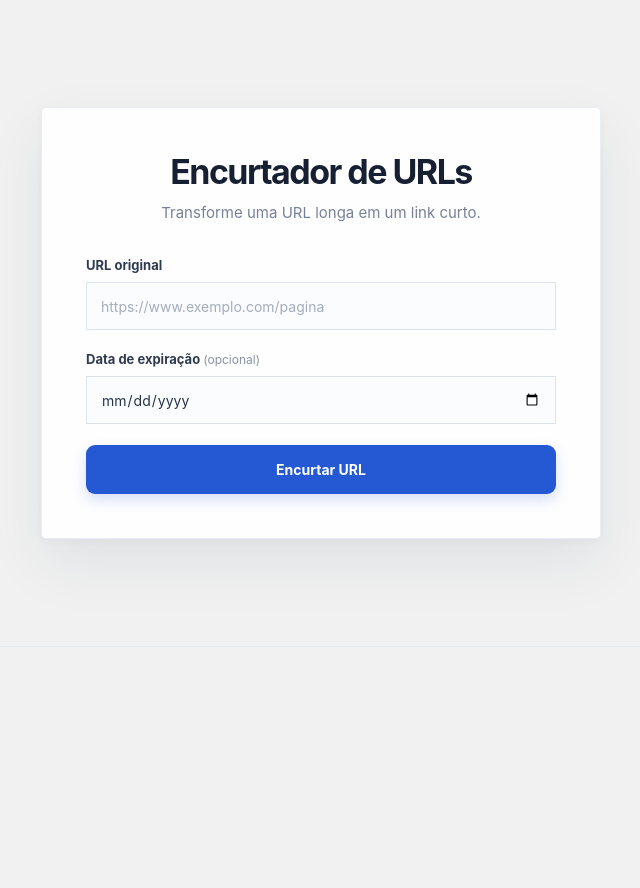
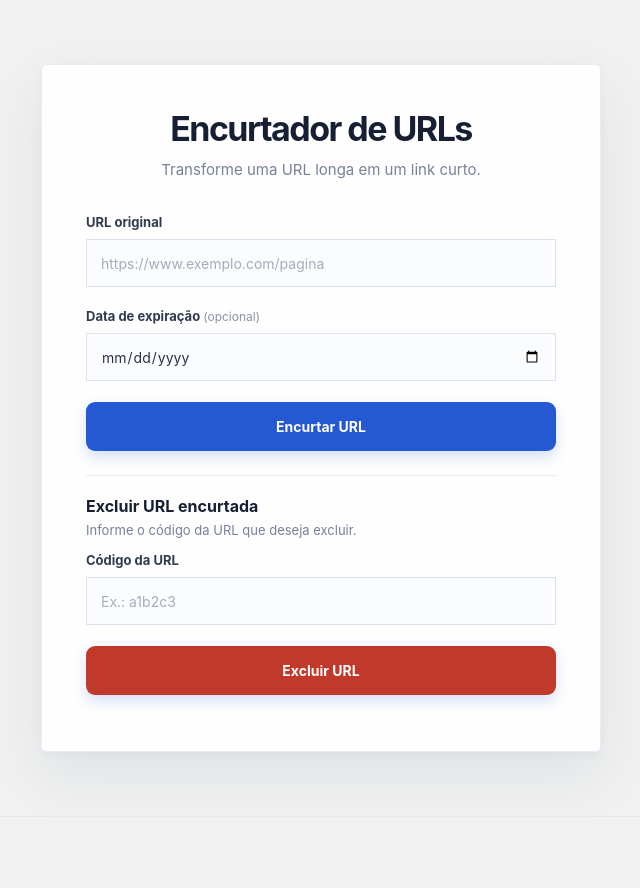
Before and after one commit to Denner-Oliveira/encurtador_url, a Django app: page / in a window 1280 px wide. Shown: the part 82-970 px from the top of the page, without its empty margins (319-959 px from the left). Before the commit the page ends 629 px from the top, so only its background shows below. Run offline with Django 5.2, Linux system fonts and the light colour scheme.

Commit message:
feat(Exclusão de url pelo html)
Inserida a opção de excluir a url por um campo no arquivo index.html

```diff
--- a/encurtador_url/encurtador/static/encurtador/js/index.js
+++ b/encurtador_url/encurtador/static/encurtador/js/index.js
@@ -15,27 +15,22 @@ let inputExpirar = document.getElementById("dt_expiracao");
 
 inputExpirar.min = `${ano}-${mes}-${dia}`;
 inputExpirar.max = `${ano_max}-${mes_max}-${dia_max}`
-    /*
-     * Obtém o valor do cookie CSRF criado pelo Django.
-     */
+
+
 function getCookie(name) {
 
     let cookieValue = null;
 
     if (document.cookie && document.cookie !== "") {
-
         const cookies = document.cookie.split(";");
 
         for (let cookie of cookies) {
-
             cookie = cookie.trim();
 
             if (cookie.startsWith(name + "=")) {
-
                 cookieValue = decodeURIComponent(
                     cookie.substring(name.length + 1)
                 );
-
                 break;
             }
         }
@@ -45,214 +40,103 @@ let inputExpirar = document.getElementById("dt_expiracao");
 }
 
 
-    /*
-     * Elementos da página
-     */
-    const form =
-        document.getElementById("formEncurtador");
+const form = document.getElementById("formEncurtador");
 
-    const inputUrl =
-        document.getElementById("url");
+const inputUrl = document.getElementById("url");
 
-    const inputExpiracao =
-        document.getElementById("dt_expiracao");
+const inputExpiracao = document.getElementById("dt_expiracao");
 
-    const resultado =
-        document.getElementById("resultado");
+const resultado = document.getElementById("resultado");
 
-    const erro =
-        document.getElementById("erro");
+const erro = document.getElementById("erro");
 
-    const carregando =
-        document.getElementById("carregando");
+const carregando = document.getElementById("carregando");
 
-    const btnEncurtar =
-        document.getElementById("btnEncurtar");
+const btnEncurtar = document.getElementById("btnEncurtar");
 
-    const urlEncurtada =
-        document.getElementById("urlEncurtada");
+const urlEncurtada = document.getElementById("urlEncurtada");
 
-    const btnCopiar =
-        document.getElementById("btnCopiar");
+const btnCopiar = document.getElementById("btnCopiar");
 
 
-    /*
-     * Envio do formulário
-     */
-    form.addEventListener(
-        "submit",
+form.addEventListener("submit",
     async function(event) {
-
         event.preventDefault();
 
-
-            /*
-             * Limpa resultados anteriores
-             */
         resultado.style.display = "none";
-
         erro.style.display = "none";
 
-
-            /*
-             * Obtém os dados do formulário
-             */
         const url =
             inputUrl.value.trim();
 
         const dtExpiracao =
             inputExpiracao.value;
 
-
-            /*
-             * Validação básica
-             */
         if (!url) {
-
-                mostrarErro(
-                    "Informe uma URL."
-                );
-
+            mostrarErro("Informe uma URL.");
             return;
         }
 
+        const dados = {url: url};
 
-            /*
-             * Monta o JSON enviado para o Django
-             */
-            const dados = {
-                url: url
-            };
-
-
-            /*
-             * A data só é enviada se tiver sido informada.
-             */
         if (dtExpiracao) {
-
-                dados.dt_expiracao =
-                    dtExpiracao;
+            dados.dt_expiracao =dtExpiracao;
         }
 
+        const csrftoken = getCookie("csrftoken");
 
-            /*
-             * Obtém o token CSRF.
-             */
-            const csrftoken =
-                getCookie("csrftoken");
-
-
-            /*
-             * Estado de carregamento
-             */
         btnEncurtar.disabled = true;
-
         carregando.style.display = "block";
-
 
         try {
 
-                /*
-                 * Requisição para a URL correta
-                 *
-                 * Django:
-                 * path(
-                 *     'encurta_url',
-                 *     views.encurta_url
-                 * )
-                 */
             const response =
-                    await fetch(
-                        "/api/v1/encurta_url",
+                await fetch("/api/v1/encurta_url",
                     {
                         method: "POST",
 
                         headers: {
-                                "Content-Type":
-                                    "application/json",
-
-                                "X-CSRFToken":
-                                    csrftoken
+                            "Content-Type":"application/json",
+                            "X-CSRFToken":csrftoken
                         },
 
-                            body:
-                                JSON.stringify(dados)
+                        body: JSON.stringify(dados)
                     }
                 );
 
-
-                /*
-                 * Tenta interpretar a resposta como JSON.
-                 */
             const data =
                 await response.json();
 
-
-                /*
-                 * Verifica erro HTTP.
-                 */
             if (!response.ok) {
-
-                    throw new Error(
-                        data.detail ||
-                        data.error ||
-                        "Não foi possível encurtar a URL."
-                    );
+                throw new Error(data.detail || data.error || "Não foi possível encurtar a URL.");
             }
 
-
-                /*
-                 * Verifica se o Django retornou
-                 * a URL encurtada.
-                 */
             if (!data.url) {
 
-                    throw new Error(
-                        "A API não retornou a URL encurtada."
-                    );
+                throw new Error("A API não retornou a URL encurtada.");
             }
 
+            urlEncurtada.value =data.url;
 
-                /*
-                 * Mostra o resultado.
-                 */
-                urlEncurtada.value =
-                    data.url;
-
-                resultado.style.display =
-                    "block";
+            resultado.style.display ="block";
 
 
         } catch (error) {
 
-                console.error(
-                    "Erro ao encurtar URL:",
-                    error
-                );
+            console.error( "Erro ao encurtar URL:",error);
 
-                mostrarErro(
-                    error.message ||
-                    "Erro ao comunicar com o servidor."
-                );
-
+            mostrarErro(error.message ||"Erro ao comunicar com o servidor.");
 
         } finally {
 
-                btnEncurtar.disabled =
-                    false;
+            btnEncurtar.disabled =false;
 
-                carregando.style.display =
-                    "none";
+            carregando.style.display ="none";
         }
     }
 );
 
-
-    /*
-     * Copiar URL encurtada
-     */
-    btnCopiar.addEventListener(
-        "click",
+btnCopiar.addEventListener("click",
     async function() {
 
         try {
@@ -261,62 +145,77 @@ let inputExpirar = document.getElementById("dt_expiracao");
                 urlEncurtada.value
             );
 
+            const textoOriginal = btnCopiar.textContent;
 
-                const textoOriginal =
-                    btnCopiar.textContent;
+            btnCopiar.textContent = "Copiado!";
 
-
-                btnCopiar.textContent =
-                    "Copiado!";
-
-
-                setTimeout(
-                    function() {
-
-                        btnCopiar.textContent =
-                            textoOriginal;
-
-                    },
-                    1500
-                );
+            setTimeout(function() {
+                btnCopiar.textContent = textoOriginal;
+            },1500);
 
 
         } catch (error) {
-
-                /*
-                 * Fallback para navegadores
-                 * que não suportam Clipboard API.
-                 */
             urlEncurtada.select();
 
             document.execCommand("copy");
 
-                btnCopiar.textContent =
-                    "Copiado!";
+            btnCopiar.textContent ="Copiado!";
 
-
-                setTimeout(
-                    function() {
-
-                        btnCopiar.textContent =
-                            "Copiar";
-
-                    },
-                    1500
-                );
+            setTimeout(function() {
+                btnCopiar.textContent ="Copiar";
+            },1500);
         }
     }
 );
 
-
-    /*
-     * Exibe mensagens de erro.
-     */
 function mostrarErro(mensagem) {
 
-        erro.textContent =
-            mensagem;
+    erro.textContent = mensagem;
 
-        erro.style.display =
-            "block";
+    erro.style.display = "block";
 }
+
+(() => {
+    const form = document.getElementById("formDeletaUrl");
+    const inputCodigo = document.getElementById("codigoUrl");
+    const botao = document.getElementById("btnDeletarUrl");
+    const status = document.getElementById("statusDeletaUrl");
+
+    form.addEventListener("submit", async (event) => {
+        event.preventDefault();
+
+        const codigo = inputCodigo.value.trim();
+
+        if (!codigo) {
+            status.textContent = "Informe o código da URL.";
+            status.style.color = "#c0392b";
+            return;
+        }
+
+        if (!window.confirm(`Deseja excluir a URL com o código "${codigo}"?`)) {
+            return;
+        }
+
+        botao.disabled = true;
+        status.textContent = "";
+
+        try {
+            const response = await fetch(`/api/v1/deleta_url/${encodeURIComponent(codigo)}`,{ method: "DELETE" });
+
+            const data = await response.json();
+
+            if (!response.ok) {
+                throw new Error(data.detail || data.error || "Não foi possível excluir a URL.");
+            }
+
+            status.textContent = data.detail || "URL excluída com sucesso.";
+            status.style.color = "#17633d";
+            inputCodigo.value = "";
+        } catch (error) {
+            status.textContent = error instanceof Error ? error.message : "Erro ao comunicar com o servidor.";
+            status.style.color = "#c0392b";
+        } finally {
+            botao.disabled = false;
+        }
+    });
+})();
--- a/encurtador_url/encurtador/templates/encurtador/index.html
+++ b/encurtador_url/encurtador/templates/encurtador/index.html
@@ -53,6 +53,32 @@
                     <button type="button" class="btn-copiar" id="btnCopiar"> Copiar</button>
                 </div>
             </div>
+
+            <div style="margin-top: 24px; padding-top: 20px; border-top: 1px solid #e8edf5;">
+    <h2 style="margin-bottom: 6px; font-size: 16px;">Excluir URL encurtada</h2>
+    <p style="margin-bottom: 14px; color: #778197; font-size: 13px;">
+        Informe o código da URL que deseja excluir.
+    </p>
+
+    <form id="formDeletaUrl">
+        <div class="campo">
+            <label for="codigoUrl">Código da URL</label>
+            <input
+                type="text"
+                id="codigoUrl"
+                placeholder="Ex.: a1b2c3"
+                required
+            >
+        </div>
+
+        <button type="submit" id="btnDeletarUrl" style="background: #c0392b;">
+            Excluir URL
+        </button>
+    </form>
+
+    <p id="statusDeletaUrl" role="status" aria-live="polite" style="margin-top: 12px;"></p>
+
+</div>
         </section>
     </main>
 
```
Lines whose indentation alone changed are shown as unchanged.
